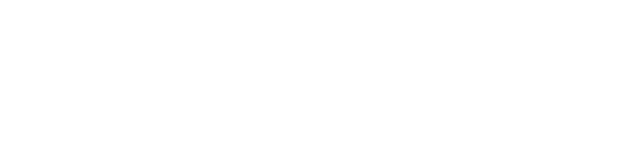
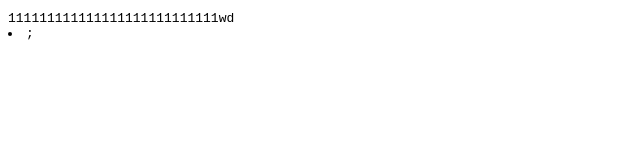
Before and after one commit to zhaoyarongxka/shangguigu0916, a plain HTML site: page index1.html in a window 1280 px wide. Shown: the whole page, without its empty margins (0-640 px from the left). Drawn offline with Linux system fonts and the light colour scheme.

Commit message:
ten commit

```diff
--- a/index1.html
+++ b/index1.html
@@ -7,6 +7,10 @@
     <title>Document</title>
 </head>
 <body>
-    <div><samp></samp></div>
+    <div><samp>111111111111111111111111111wd
+        <li>
+            ;<isindex>
+        </li>
+    </samp></div>
 </body>
 </html>
```
